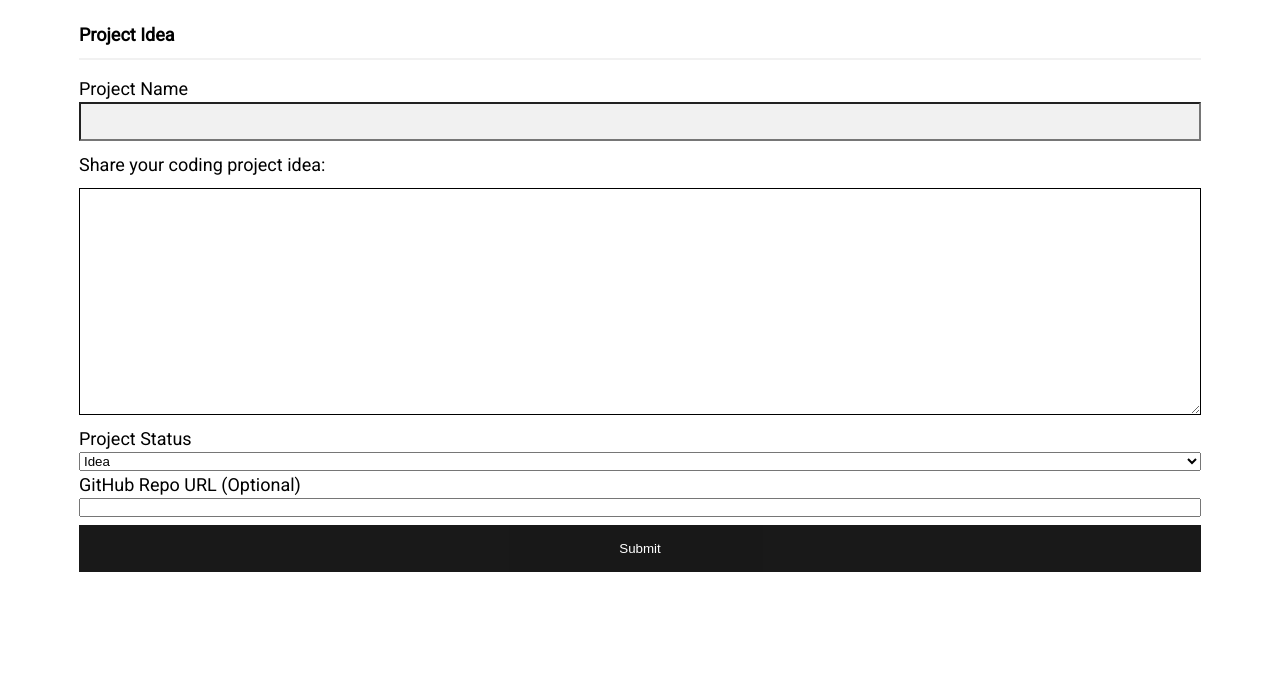
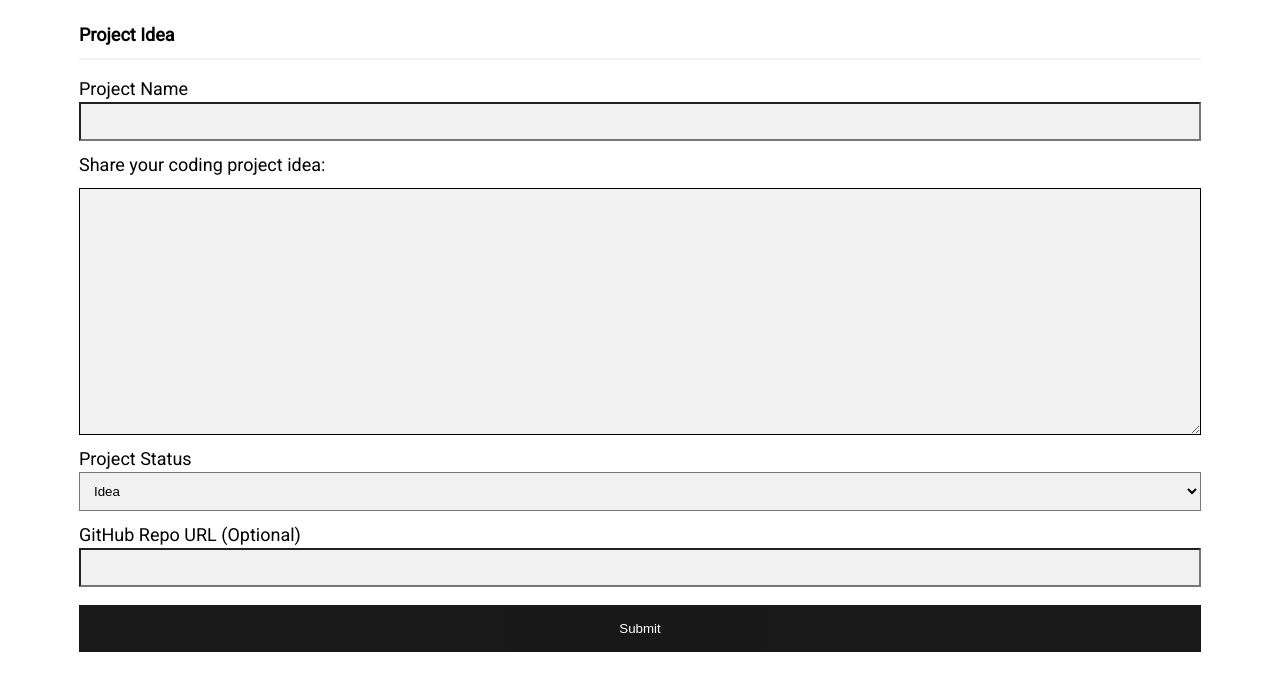
Before and after one commit to Thorn51/code_incubator_wireframes, a plain HTML site: page idea_form.html in a window 1280 px wide. Shown: the part 54-744 px from the top of the page. Drawn offline with Linux system fonts and the light colour scheme.

Commit message:
Add new fields to form styles

```diff
--- a/main.css
+++ b/main.css
@@ -229,7 +229,10 @@ form {
 }
 
 input[type="text"],
-input[type="password"] {
+input[type="password"],
+input[type="url"],
+textarea,
+select {
   width: 100%;
   padding: 10px;
   margin: 0 0 10px 0;
@@ -237,7 +240,9 @@ input[type="password"] {
 }
 
 input[type="text"]:focus,
-input[type="password"]:focus {
+input[type="password"]:focus,
+input[type="url"]:focus,
+textarea:focus {
   background-color: #ddd;
   outline: none;
 }
```
